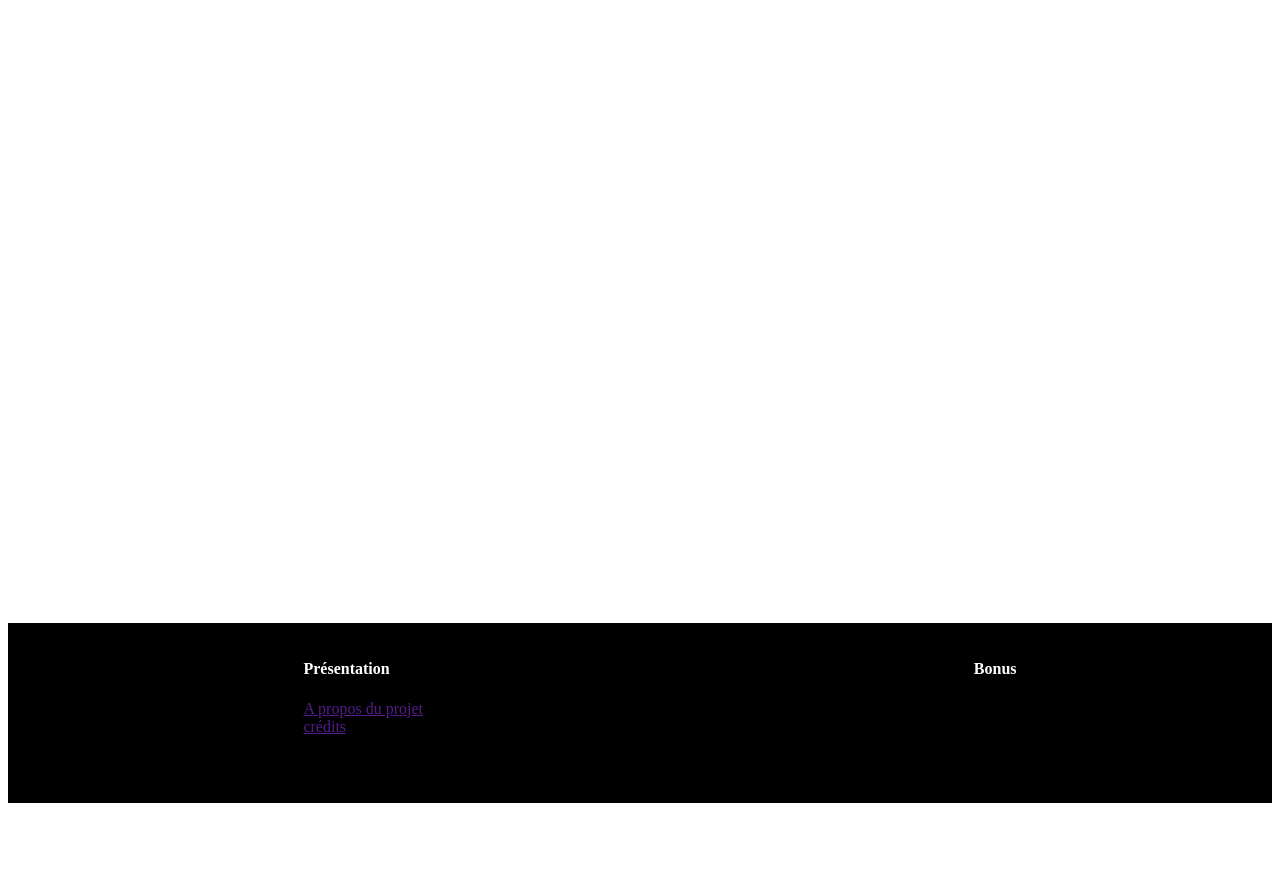
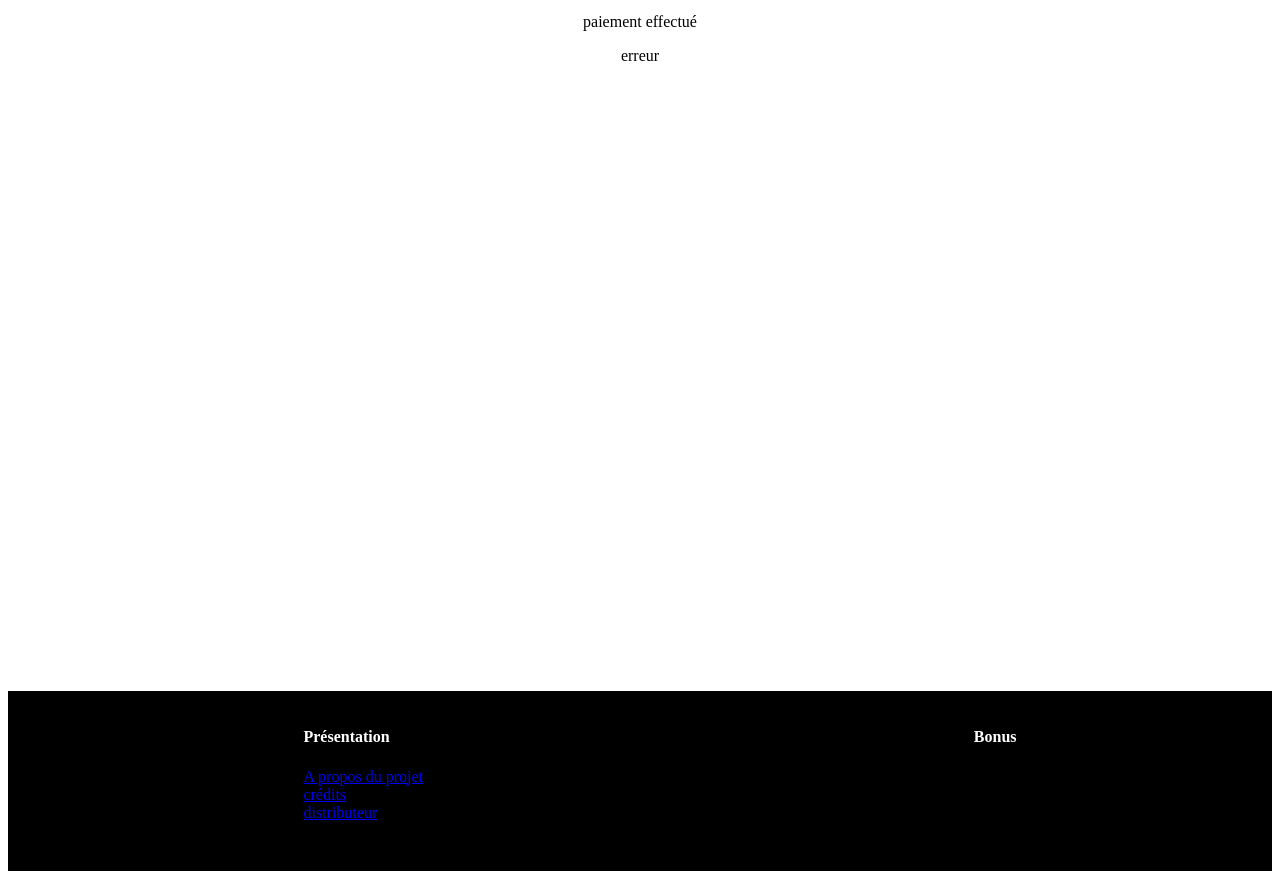
Before and after one commit to matthiasblr-collab/SAE11, a plain HTML site: page index.html in a window 1280 px wide. Shown: the part 377-1256 px from the top of the page. Before the commit the page ends 1188 px from the top, so only its background shows below. Drawn offline with Linux system fonts and the light colour scheme.

Commit message:
index.html
v1

```diff
--- a/index.html
+++ b/index.html
@@ -30,6 +30,16 @@
             </p>
             <img src="cacajpg" alt="image provisoire">
             <p>
+                <aside>
+                    <!-- pour payer: 5 ; en liquide et sans contacte-->
+                     <p class="paiement effectué">
+                        paiement effectué
+                     </p>
+                     <p class="erreur">
+                        erreur
+                     </p>
+                </aside>
+
                 <br>
                 <br>
                 <br>
@@ -72,8 +82,9 @@
                    <li>
                         <h4>Présentation</h4>
                     </li>
-                   <li> <a href ="">A propos du projet </a></li>
-                   <li> <a href="">crédits</a> </li>
+                   <li> <a href ="apropos.html">A propos du projet </a></li>
+                   <li> <a href="credits.html">crédits</a> </li>
+                   <li> <a href="index.html" class="actif">distributeur</a></li>
                 </ul>
 
                 <ul>
```
